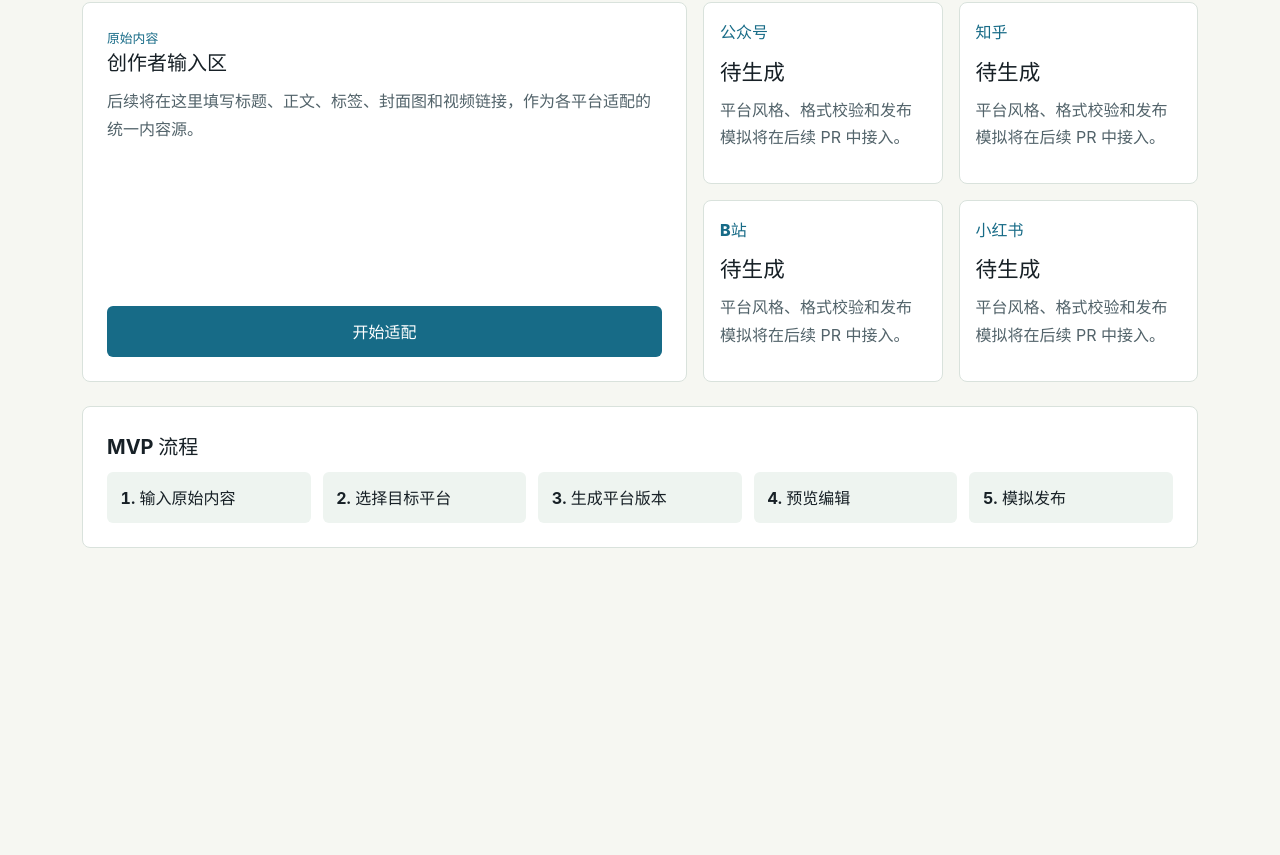
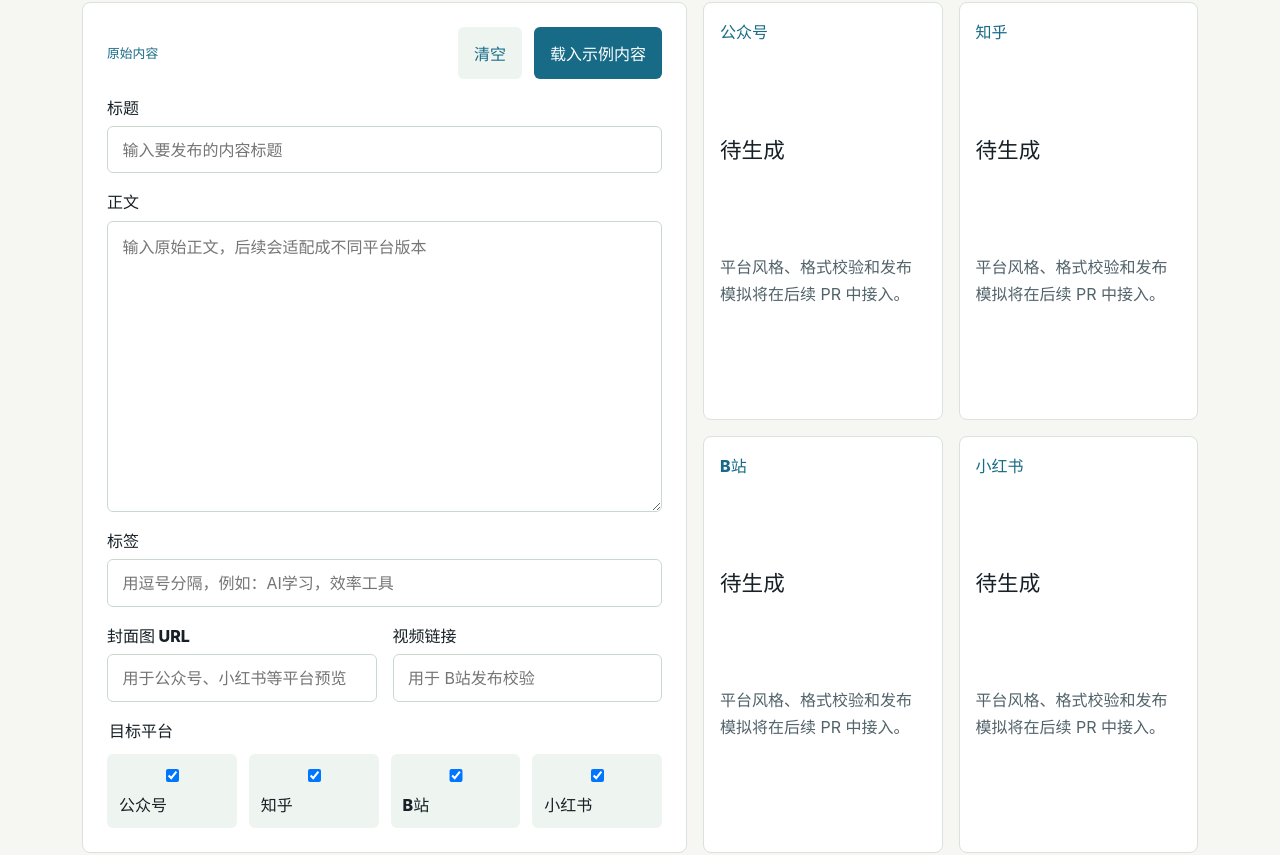
Before and after one commit to 112112ff/Multi-platform-content-publishing-tool, a React (Vite) app: page / in a window 1280 px wide. Shown: the part 279-1134 px from the top of the page. Before the commit the page ends 859 px from the top, so only its background shows below. Built offline with nearby package versions, Linux system fonts and the light colour scheme.

Commit message:
feat: add content input form

```diff
--- a/src/App.tsx
+++ b/src/App.tsx
@@ -1,3 +1,8 @@
+import { useState } from "react";
+import { ContentEditor } from "./components/ContentEditor";
+import { emptyContentInput, sampleContentInput } from "./data/sampleContent";
+import type { ContentInput } from "./types/content";
+
 const workflowSteps = [
   "输入原始内容",
   "选择目标平台",
@@ -9,6 +14,8 @@ const workflowSteps = [
 const platforms = ["公众号", "知乎", "B站", "小红书"];
 
 function App() {
+  const [content, setContent] = useState<ContentInput>(emptyContentInput);
+
   return (
     <main className="app-shell">
       <section className="intro-panel" aria-labelledby="product-title">
@@ -21,14 +28,12 @@ function App() {
 
       <section className="workspace" aria-label="工作台概览">
         <div className="editor-preview">
-          <div>
-            <span className="section-label">原始内容</span>
-            <h2>创作者输入区</h2>
-            <p>
-              后续将在这里填写标题、正文、标签、封面图和视频链接，作为各平台适配的统一内容源。
-            </p>
-          </div>
-          <button type="button">开始适配</button>
+          <ContentEditor
+            content={content}
+            onChange={setContent}
+            onLoadSample={() => setContent(sampleContentInput)}
+            onReset={() => setContent(emptyContentInput)}
+          />
         </div>
 
         <div className="platform-grid" aria-label="目标平台">
@@ -36,7 +41,11 @@ function App() {
             <article className="platform-card" key={platform}>
               <span>{platform}</span>
               <strong>待生成</strong>
-              <p>平台风格、格式校验和发布模拟将在后续 PR 中接入。</p>
+              <p>
+                {content.title
+                  ? `已收到《${content.title}》，后续 PR 将接入平台适配。`
+                  : "平台风格、格式校验和发布模拟将在后续 PR 中接入。"}
+              </p>
             </article>
           ))}
         </div>
--- /dev/null
+++ b/src/components/ContentEditor.tsx
@@ -0,0 +1,127 @@
+import type { ContentInput } from "../types/content";
+
+interface ContentEditorProps {
+  content: ContentInput;
+  onChange: (content: ContentInput) => void;
+  onLoadSample: () => void;
+  onReset: () => void;
+}
+
+const platformOptions = [
+  { id: "wechat", name: "公众号" },
+  { id: "zhihu", name: "知乎" },
+  { id: "bilibili", name: "B站" },
+  { id: "xiaohongshu", name: "小红书" },
+];
+
+const tagsToText = (tags: string[]) => tags.join("，");
+
+const textToTags = (value: string) =>
+  value
+    .split(/[,，\n]/)
+    .map((tag) => tag.trim())
+    .filter(Boolean);
+
+export function ContentEditor({
+  content,
+  onChange,
+  onLoadSample,
+  onReset,
+}: ContentEditorProps) {
+  const updateContent = (patch: Partial<ContentInput>) => {
+    onChange({ ...content, ...patch });
+  };
+
+  const togglePlatform = (platformId: string) => {
+    const selected = content.selectedPlatformIds.includes(platformId)
+      ? content.selectedPlatformIds.filter((id) => id !== platformId)
+      : [...content.selectedPlatformIds, platformId];
+
+    updateContent({ selectedPlatformIds: selected });
+  };
+
+  return (
+    <form className="content-editor" aria-label="原始内容输入">
+      <div className="editor-actions">
+        <span className="section-label">原始内容</span>
+        <div className="button-row">
+          <button type="button" className="secondary-button" onClick={onReset}>
+            清空
+          </button>
+          <button type="button" onClick={onLoadSample}>
+            载入示例内容
+          </button>
+        </div>
+      </div>
+
+      <label>
+        标题
+        <input
+          value={content.title}
+          onChange={(event) => updateContent({ title: event.target.value })}
+          placeholder="输入要发布的内容标题"
+        />
+      </label>
+
+      <label>
+        正文
+        <textarea
+          value={content.body}
+          onChange={(event) => updateContent({ body: event.target.value })}
+          placeholder="输入原始正文，后续会适配成不同平台版本"
+          rows={10}
+        />
+      </label>
+
+      <label>
+        标签
+        <input
+          value={tagsToText(content.tags)}
+          onChange={(event) =>
+            updateContent({ tags: textToTags(event.target.value) })
+          }
+          placeholder="用逗号分隔，例如：AI学习，效率工具"
+        />
+      </label>
+
+      <div className="field-grid">
+        <label>
+          封面图 URL
+          <input
+            value={content.coverUrl ?? ""}
+            onChange={(event) =>
+              updateContent({ coverUrl: event.target.value })
+            }
+            placeholder="用于公众号、小红书等平台预览"
+          />
+        </label>
+        <label>
+          视频链接
+          <input
+            value={content.videoUrl ?? ""}
+            onChange={(event) =>
+              updateContent({ videoUrl: event.target.value })
+            }
+            placeholder="用于 B站发布校验"
+          />
+        </label>
+      </div>
+
+      <fieldset>
+        <legend>目标平台</legend>
+        <div className="platform-toggle-grid">
+          {platformOptions.map((platform) => (
+            <label className="platform-toggle" key={platform.id}>
+              <input
+                type="checkbox"
+                checked={content.selectedPlatformIds.includes(platform.id)}
+                onChange={() => togglePlatform(platform.id)}
+              />
+              {platform.name}
+            </label>
+          ))}
+        </div>
+      </fieldset>
+    </form>
+  );
+}
--- /dev/null
+++ b/src/data/sampleContent.ts
@@ -0,0 +1,25 @@
+import type { ContentInput } from "../types/content";
+
+export const emptyContentInput: ContentInput = {
+  title: "",
+  body: "",
+  tags: [],
+  coverUrl: "",
+  videoUrl: "",
+  selectedPlatformIds: ["wechat", "zhihu", "bilibili", "xiaohongshu"],
+};
+
+export const sampleContentInput: ContentInput = {
+  title: "AI 工具如何帮助大学生提升学习效率",
+  body: [
+    "这学期我尝试把 AI 工具加入学习流程，发现真正有用的不是让它直接替我完成作业，而是把它当成一个随时可用的学习助教。",
+    "在预习阶段，我会让 AI 先解释课程大纲和核心概念，快速建立知识地图。上课后，我再把老师讲的重点整理成问题清单，用它帮助我检查遗漏。",
+    "复习阶段最有帮助的是让 AI 根据笔记生成自测题。相比单纯反复看笔记，这种方式更容易发现自己到底哪里没理解。",
+    "不过 AI 也不是万能的。它可能会编造资料，也可能把概念解释得过于简化，所以关键结论仍然需要回到教材、论文或老师给出的资料中确认。",
+    "我的经验是：把 AI 用在拆解任务、生成问题、辅助复盘上，而不是用来逃避思考。这样才能真正提升学习效率。",
+  ].join("\n\n"),
+  tags: ["AI学习", "大学生", "效率工具", "学习方法"],
+  coverUrl: "https://images.unsplash.com/photo-1516321318423-f06f85e504b3",
+  videoUrl: "https://www.bilibili.com/video/BV1example",
+  selectedPlatformIds: ["wechat", "zhihu", "bilibili", "xiaohongshu"],
+};
--- a/src/styles.css
+++ b/src/styles.css
@@ -26,6 +26,32 @@ button {
   font: inherit;
   font-weight: 700;
   padding: 0.85rem 1rem;
+}
+
+input,
+textarea {
+  border: 1px solid #cbd8d2;
+  border-radius: 6px;
+  color: #172026;
+  font: inherit;
+  padding: 0.8rem 0.9rem;
+  width: 100%;
+}
+
+textarea {
+  line-height: 1.65;
+  resize: vertical;
+}
+
+fieldset {
+  border: 0;
+  margin: 0;
+  padding: 0;
+}
+
+legend {
+  font-weight: 800;
+  margin-bottom: 0.75rem;
 }
 
 .app-shell {
@@ -91,9 +117,6 @@ h2 {
 }
 
 .editor-preview {
-  display: flex;
-  flex-direction: column;
-  justify-content: space-between;
   min-height: 320px;
 }
 
@@ -144,6 +167,64 @@ h2 {
   padding: 0.85rem;
 }
 
+.content-editor {
+  display: grid;
+  gap: 1rem;
+}
+
+.content-editor label {
+  display: grid;
+  gap: 0.45rem;
+  font-weight: 800;
+}
+
+.content-editor input,
+.content-editor textarea {
+  font-weight: 400;
+}
+
+.editor-actions {
+  align-items: center;
+  display: flex;
+  gap: 1rem;
+  justify-content: space-between;
+}
+
+.button-row {
+  display: flex;
+  gap: 0.75rem;
+}
+
+.secondary-button {
+  background: #eef4f0;
+  color: #176b87;
+}
+
+.field-grid {
+  display: grid;
+  gap: 1rem;
+  grid-template-columns: repeat(2, minmax(0, 1fr));
+}
+
+.platform-toggle-grid {
+  display: grid;
+  gap: 0.75rem;
+  grid-template-columns: repeat(4, minmax(0, 1fr));
+}
+
+.platform-toggle {
+  align-items: center;
+  background: #eef4f0;
+  border-radius: 6px;
+  display: flex;
+  gap: 0.5rem;
+  padding: 0.75rem;
+}
+
+.platform-toggle input {
+  width: auto;
+}
+
 @media (max-width: 820px) {
   .app-shell {
     padding: 1rem;
@@ -156,6 +237,11 @@ h2 {
   .flow ol {
     grid-template-columns: 1fr;
   }
+
+  .field-grid,
+  .platform-toggle-grid {
+    grid-template-columns: 1fr;
+  }
 }
 
 @media (max-width: 560px) {
```
